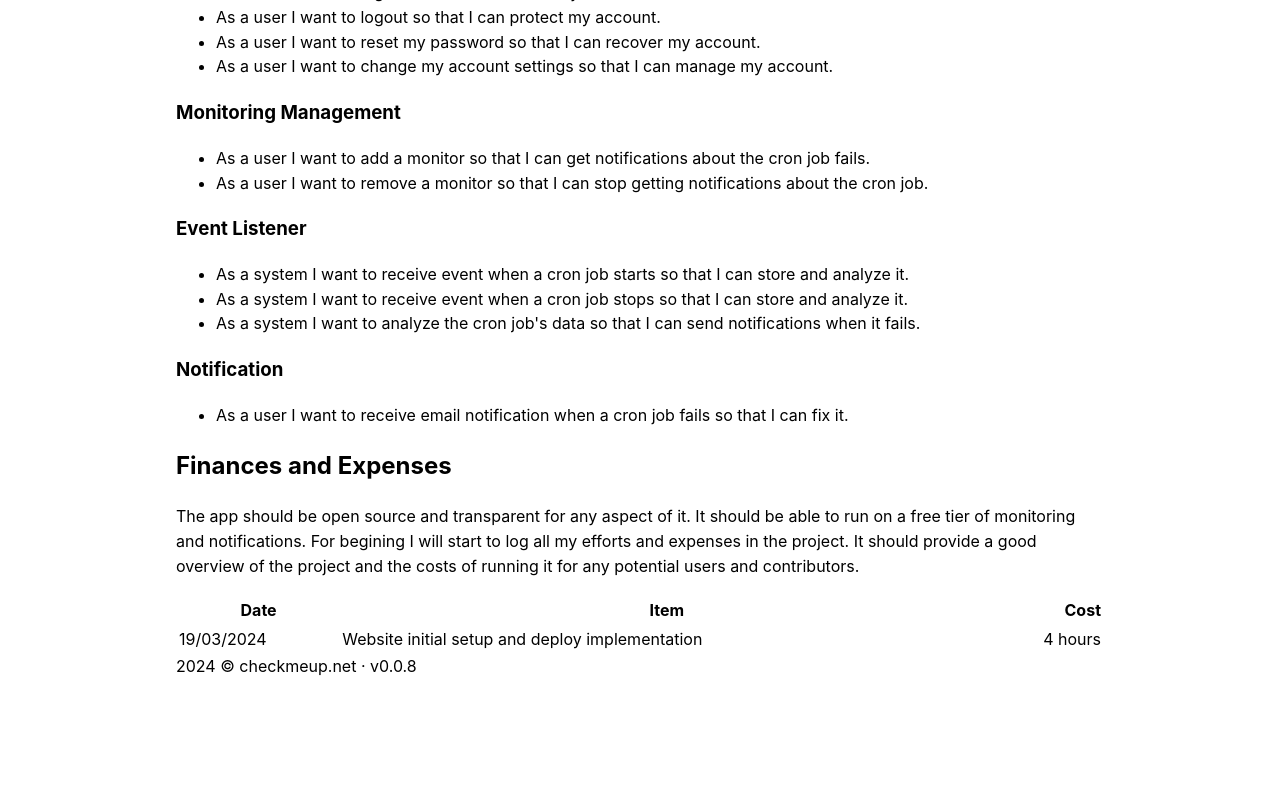
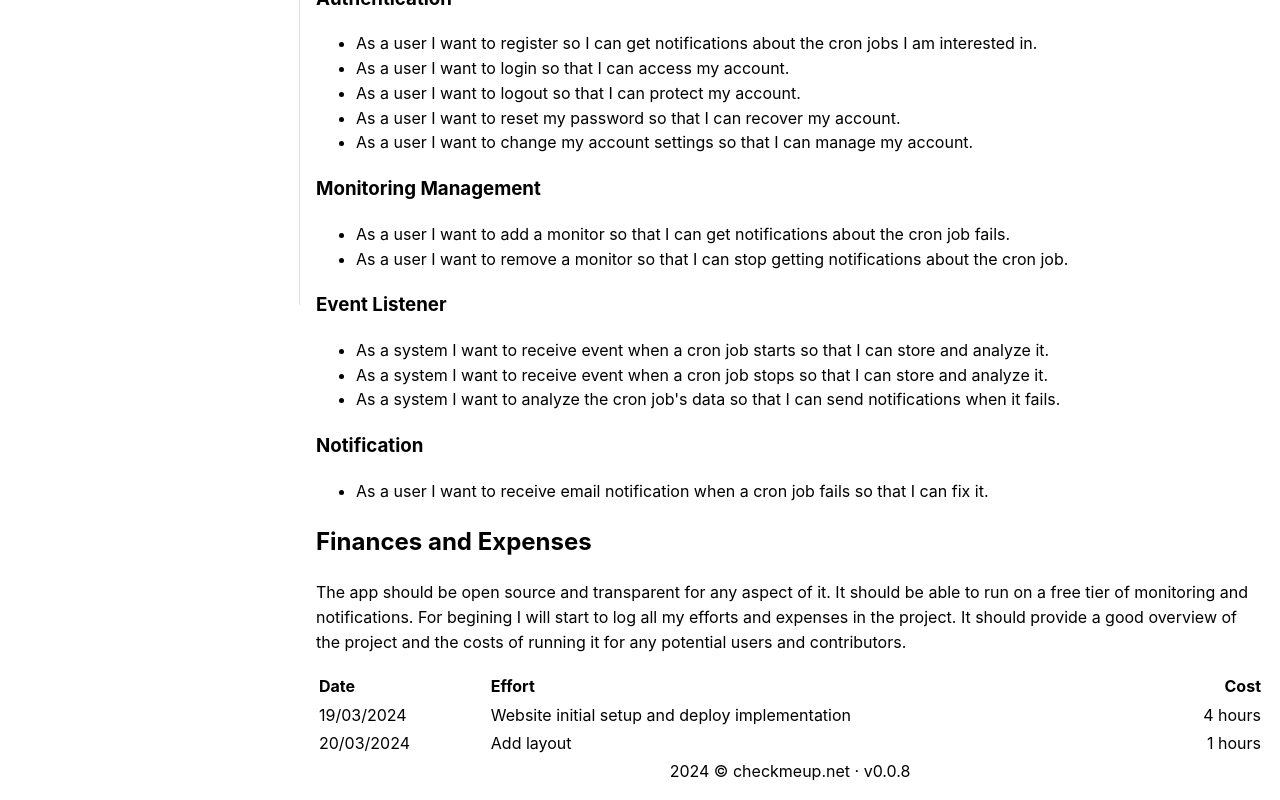
Before and after one commit to checkmeup/web, a React (Vite) app: page / in a window 1280 px wide. Shown: the part 495-1295 px from the top of the page. Before the commit the page ends 1174 px from the top, so only its background shows below. Built offline with nearby package versions, Linux system fonts and the light colour scheme.

Commit message:
Add layout and a few pages

```diff
--- a/src/Routes.tsx
+++ b/src/Routes.tsx
@@ -1,13 +1,19 @@
 import { Route, Routes } from 'react-router-dom';
+
+import Layout from './pages/Layout';
 import Home from './pages/Home';
-import Layout from './pages/Layout';
+import Login from './pages/Login';
+import Register from './pages/Register';
+import NotFound from './pages/errors/NotFound';
 
 const AppRoutes = () => {
   return (
     <Routes>
       <Route path="/" element={<Layout />}>
         <Route index element={<Home />} />
-        <Route path="*" element={<h1>Not found.</h1>} />
+        <Route path="/login" element={<Login />} />
+        <Route path="/register" element={<Register />} />
+        <Route path="*" element={<NotFound />} />
       </Route>
     </Routes>
   );
--- a/src/components/Footer.tsx
+++ b/src/components/Footer.tsx
@@ -1,7 +1,12 @@
+import { Center } from '@mantine/core';
 import pkg from '../../package.json';
 
 const Footer = () => {
-  return <footer>2024 &copy; checkmeup.net &middot; v{pkg.version}</footer>;
+  return (
+    <Center>
+      <footer>2024 &copy; checkmeup.net &middot; v{pkg.version}</footer>
+    </Center>
+  );
 };
 
 export default Footer;
--- a/src/pages/Home.tsx
+++ b/src/pages/Home.tsx
@@ -51,8 +51,8 @@ const Home = () => {
       </p>
       <table width={'100%'}>
         <tr>
-          <th>Date</th>
-          <th>Item</th>
+          <th align="left">Date</th>
+          <th align="left">Effort</th>
           <th align="right">Cost</th>
         </tr>
         <tr>
@@ -60,8 +60,12 @@ const Home = () => {
           <td>Website initial setup and deploy implementation</td>
           <td align="right">4 hours</td>
         </tr>
+        <tr>
+          <td>20/03/2024</td>
+          <td>Add layout</td>
+          <td align="right">1 hours</td>
+        </tr>
       </table>
-      <Footer />
     </>
   );
 };
--- a/src/pages/Layout.tsx
+++ b/src/pages/Layout.tsx
@@ -1,13 +1,33 @@
+import { AppShell, Burger } from '@mantine/core';
+import { useDisclosure } from '@mantine/hooks';
 import { Outlet } from 'react-router-dom';
-import { Container, Box } from '@mantine/core';
+import Footer from '../components/Footer';
 
 const Layout = () => {
+  const [opened, { toggle }] = useDisclosure();
+
   return (
-    <Container>
-      <Box>
+    <AppShell
+      header={{ height: 60 }}
+      navbar={{
+        width: 300,
+        breakpoint: 'sm',
+        collapsed: { mobile: !opened },
+      }}
+      padding="md"
+    >
+      <AppShell.Header>
+        <Burger opened={opened} onClick={toggle} hiddenFrom="sm" size="sm" />
+        <div>Logo</div>
+      </AppShell.Header>
+
+      <AppShell.Navbar p="md">Navbar</AppShell.Navbar>
+
+      <AppShell.Main>
         <Outlet />
-      </Box>
-    </Container>
+        <Footer />
+      </AppShell.Main>
+    </AppShell>
   );
 };
 
--- /dev/null
+++ b/src/pages/Login.tsx
@@ -0,0 +1,9 @@
+const Login = () => {
+  return (
+    <div>
+      <h1>Login</h1>
+    </div>
+  );
+};
+
+export default Login;
--- /dev/null
+++ b/src/pages/Register.tsx
@@ -0,0 +1,9 @@
+const Register = () => {
+  return (
+    <div>
+      <h1>Register</h1>
+    </div>
+  );
+};
+
+export default Register;
--- /dev/null
+++ b/src/pages/errors/NotFound.tsx
@@ -0,0 +1,9 @@
+const NotFound = () => {
+  return (
+    <div>
+      <h1>Not Found</h1>
+    </div>
+  );
+};
+
+export default NotFound;
```
Also changed, not shown: src/pages/Blog.tsx (added, +9 -0 lines).
